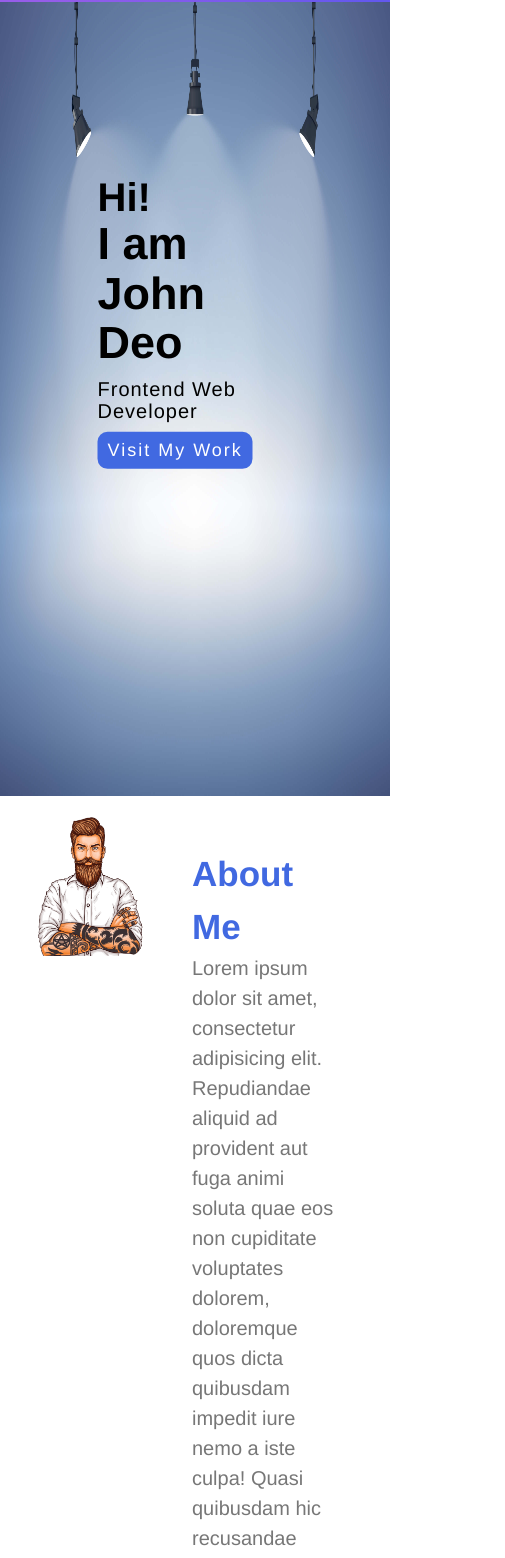
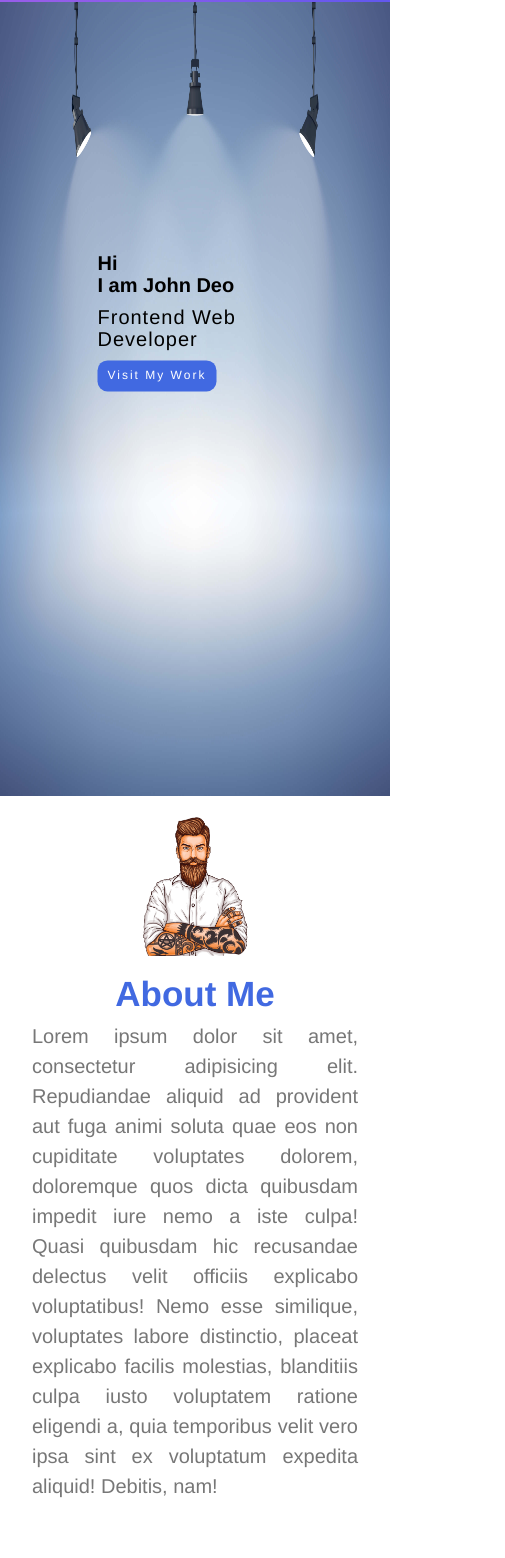
Before and after one commit to Qureshi145/Portfolio_Builder, a React (Vite) app: page /portfolio1 in a window 390 px wide. Shown: the part 100-1658 px from the top of the page, 505 px wide, since content can reach past the window. Built offline with nearby package versions, Linux system fonts and the light colour scheme.

Commit message:
make some components responsive

```diff
--- a/src/Components/Navbar/Navbar.jsx
+++ b/src/Components/Navbar/Navbar.jsx
@@ -28,7 +28,7 @@ const Navbar = () => {
   return (
     <div>
       <div className="Navbar flex items-center justify-between px-3 py-2 overflow-hidden z-50">
-        <div className="Logo self-start">
+        <div className="Logo xsm:self-start">
           <img
             src={logo}
             alt="Nothing"
@@ -36,6 +36,7 @@ const Navbar = () => {
             onClick={() => {
               navigate("/");
             }}
+            className="max-xsm:w-[70px]"
           />
         </div>
         <nav className="z-50">
@@ -57,10 +58,12 @@ const Navbar = () => {
         <div className="icon flex items-center gap-5 self-start">
           {/* <FaUser className="bg-[#00DFC2] text-white p-2 rounded-full text-[40px] max-Xs:text-[30px] " /> */}
           <Link to="login">
-            <li className="cursor-pointer text-[#00dfc2] font-bold">Login</li>
+            <li className="cursor-pointer max-xsm:text-[13px] text-[#00dfc2] font-bold">
+              Login
+            </li>
           </Link>
           <Link to="signup">
-            <li className="cursor-pointer bg-[#00dfc2] p-1.5 rounded-xl">
+            <li className="cursor-pointer max-xsm:text-[13px] bg-[#00dfc2] p-1.5 rounded-xl">
               Sign UP
             </li>
           </Link>
--- a/src/Components/Porfolio1/Portfolio1.jsx
+++ b/src/Components/Porfolio1/Portfolio1.jsx
@@ -12,35 +12,47 @@ const Portfolio1 = () => {
         <nav className="navBar">
           <ul>
             <li>
-              <a href="#">Home</a>
+              <a href="#home" className="max-xsm:text-[13px] text-[20px]">
+                Home
+              </a>
             </li>
             <li>
-              <a href="#">About</a>
+              <a href="#About" className="max-xsm:text-[13px] text-[20px]">
+                About
+              </a>
             </li>
             <li>
-              <a href="#">Contact Us</a>
+              <a href="#contact" className="max-xsm:text-[13px] text-[20px]">
+                Contact Us
+              </a>
             </li>
             <li>
-              <a href="#">Skills</a>
+              <a href="#skill" className="max-xsm:text-[13px] text-[20px]">
+                Skills
+              </a>
             </li>
           </ul>
         </nav>
-        <div className="userInfo">
-          <h2>Hi!</h2>
-          <h1>
-            I am <span>John Deo</span>
+        <div className="userInfo" id="home">
+          <h1 className="text-[44px] max-xms:text-[20px]">
+            Hi <br />I am <span>John Deo</span>
           </h1>
-          <p>Frontend Web Developer</p>
-          <button>Visit My Work</button>
+          <p className=" text-[20px] max-xsm:text-[17px]">
+            Frontend Web Developer
+          </p>
+          <button className="text-[12px]">Visit My Work</button>
         </div>
       </div>
-      <div id="About" className="flex p-5 justify-center flex-wrap">
+      <div
+        id="About"
+        className="flex p-5 justify-center max-md:flex-col max-md:justify-center max-md:items-center"
+      >
         <div className=" max-w-[40%]">
           <img src={man} alt="Man" className="w-full" />
         </div>
-        <div className="max-w-[60%] p-8">
-          <h1>About Me</h1>
-          <p>
+        <div className="max-w-[60%] p-8 max-md:p-3 max-md:max-w-full ">
+          <h1 className=" max-md:text-center">About Me</h1>
+          <p className="max-md:text-justify">
             Lorem ipsum dolor sit amet, consectetur adipisicing elit.
             Repudiandae aliquid ad provident aut fuga animi soluta quae eos non
             cupiditate voluptates dolorem, doloremque quos dicta quibusdam
@@ -58,7 +70,7 @@ const Portfolio1 = () => {
           <h1 className="text-center font-bold text-[40px] my-5 text-[royalblue]">
             My Projects
           </h1>
-          <div className="flex gap-4">
+          <div className="flex gap-4 max-md:flex-col p-3 justify-center items-center">
             <a href="#">
               <img src={folio} alt="img1" />
             </a>
@@ -74,15 +86,15 @@ const Portfolio1 = () => {
           </div>
         </div>
       </div>
-      <div className="skills p-5">
+      <div className="skills p-5" id="skill">
         <h1 className="text-center font-bold text-[40px] my-5 text-[royalblue]">
           Skills
         </h1>
-        <div className="flex gap-16">
-          <div className="max-w-[40%]">
+        <div className="flex gap-16 max-lg:flex-col justify-center items-center">
+          <div className="max-w-[40%] max-lg:max-w-[50%]">
             <img src={img} alt="img" className="w-full shadow-2xl rounded-lg" />
           </div>
-          <div className="self-start w-full">
+          <div className="self-start w-full max-lg:max-w-[90%]">
             <div className="skill1">
               {" "}
               <h1>Web developer</h1>
@@ -111,29 +123,39 @@ const Portfolio1 = () => {
           </div>
         </div>
       </div>
-      <section id="contact" className="my-4">
-        <div className=" text-center">
+      <section id="contact" className="my-4 ">
+        <div>
           <p className="text-center text-[#888] text-[20px]">
             How can you communicate?
           </p>
-          <h6 className="text-[royalblue] text-center font-bold my-2 text-[40px] ">
+          <h6 className="text-[royalblue] text-center font-bold my-2 text-[40px] max-xsm:text-[25px]">
             Contact Me
           </h6>
-          <form action="" className="contact-form mt-3">
-            <div className="flex flex-col gap-4 justify-center items-center">
-              <div className="flex gap-4">
+          <form action="" className="contact-form w-full mt-3 p-4">
+            <div className="flex flex-col gap-4 justify-center items-center ">
+              <div className="flex gap-4 max-xms:flex-col justify-center w-full">
                 <div className="">
-                  <input type="text" placeholder="Your Name" required />
+                  <input
+                    type="text"
+                    placeholder="Your Name"
+                    required
+                    className="max-xms:w-[100%]"
+                  />
                 </div>
                 <div className="">
-                  <input type="email" placeholder="Enter Email" requried />
+                  <input
+                    type="email"
+                    placeholder="Enter Email"
+                    requried
+                    className="max-xms:w-[100%]"
+                  />
                 </div>
               </div>
-              <div className="">
+              <div className="w-full">
                 <textarea
                   name="comment"
                   placeholder="Write Something"
-                  cols={54}
+                  className="w-full mx-auto p-1 focus:outline-none"
                   rows={10}
                 ></textarea>
               </div>
@@ -148,7 +170,7 @@ const Portfolio1 = () => {
           </form>
         </div>
       </section>
-      <footer className=" mt-6 bg-black flex justify-center items-center min-h-[65px] text-white text-center text-[23px] py-10px 0px">
+      <footer className=" mt-6 bg-black flex justify-center items-center min-h-[65px] text-white text-center text-[23px] py-[10px] 0px max-md:text-[15px] max-xssm:text-[10px]">
         &copy; Copyright abcWebdeveloper.com All right Reserved 2024-2030{" "}
       </footer>
     </div>
--- a/src/Components/Porfolio1/Potfolio.css
+++ b/src/Components/Porfolio1/Potfolio.css
@@ -28,7 +28,6 @@
 }
 .PotMain ul li a {
   color: #fff;
-  font-size: 20px;
   font-weight: 400;
   letter-spacing: 2px;
   text-shadow: none;
@@ -43,17 +42,12 @@
   line-height: 1.1;
   align-items: flex-start;
 }
-.userInfo h2 {
-  font-size: 40px;
-  font-weight: 800;
-}
+
 .userInfo h1 {
-  font-size: 45px;
   font-weight: 900;
 }
 .userInfo p {
   letter-spacing: 1px;
-  font-size: 20px;
   margin: 10px 0px;
 }
 .userInfo button {
@@ -62,7 +56,6 @@
   padding: 9px 10px;
   border-radius: 10px;
   letter-spacing: 2px;
-  font-size: 18px;
 }
 #About h1 {
   color: royalblue;
@@ -90,12 +83,10 @@
   border: 1px solid #888;
   padding: 5px 10px;
   border-radius: 5px;
-  width: 300px;
 }
 .contact-form input:focus {
   outline: none;
 }
 .contact-form textarea {
-  width: 620px;
   border: 1px solid #888;
 }
--- a/src/Pages/TamplatePage.jsx
+++ b/src/Pages/TamplatePage.jsx
@@ -13,8 +13,8 @@ const TamplatePage = () => {
     navigate("/portfolio1");
   };
   return (
-    <div className="p-10 max-md:p-8 w-fit max-md:w-full rounded-xl mx-auto relative overflow-hidden">
-      <div className="flex flex-col gap-10 max-h-[500px] main-div ">
+    <div className="p-10 max-md:p-8   rounded-xl mx-auto relative overflow-hidden parent">
+      <div className="flex flex-col max-w-fit mx-auto gap-10 max-h-[500px] main-div ">
         <div className="flex justify-center max-md:flex-col max-md:items-center  gap-16  mt-3 z-40">
           <div className="max-h-[300px] max-md:h-[300px] max-w-[256px] max-md:w-[100%]">
             <img
--- a/src/Styles/TemplatePage.css
+++ b/src/Styles/TemplatePage.css
@@ -5,7 +5,24 @@
   border-radius: 10px;
   padding: 40px;
 }
+.parent {
+  background: linear-gradient(-45deg, #23a6d5, #23d5ab);
+  background-size: 400% 400%;
+  animation: gradient 15s ease infinite;
+  width: 100%;
+}
 
+@keyframes gradient {
+  0% {
+    background-position: 0% 50%;
+  }
+  50% {
+    background-position: 100% 50%;
+  }
+  100% {
+    background-position: 0% 50%;
+  }
+}
 .main-div {
   --sb-track-color: #ffffff;
   --sb-thumb-color: #00dfc2;
```
